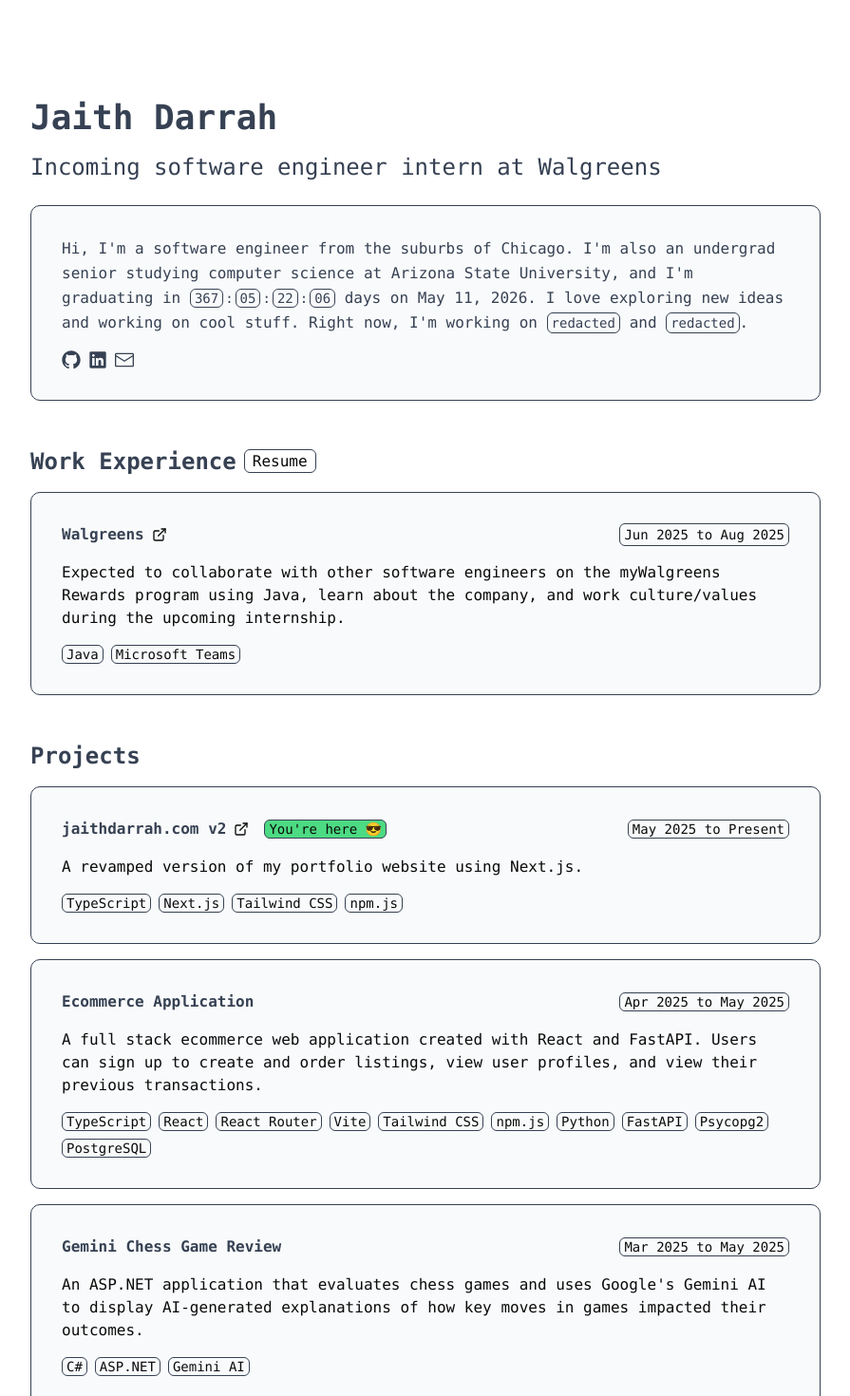
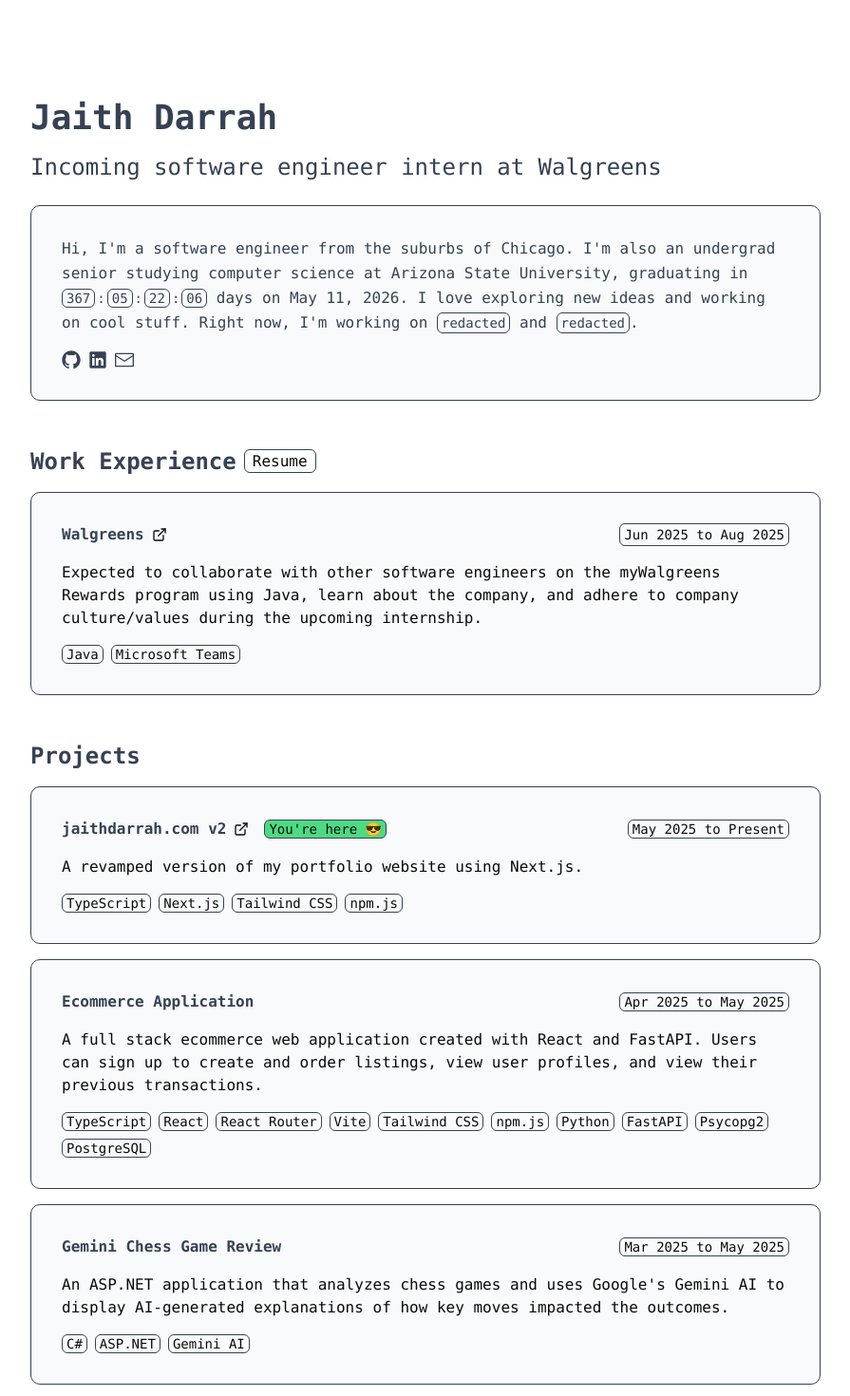
Before and after one commit to AwesomeJaith/jaithdarrah-dot-com-v2, a Next.js app: page / in a window 1280 px wide. Shown: the top 1470 px of the page at 95% size, without its empty margins (192-1087 px from the left). Built offline with nearby package versions, Linux system fonts and the light colour scheme; no server answers.

Commit message:
Improve wording in website copy

```diff
--- a/src/components/jaith-darrah-dot-com-v2/biography.tsx
+++ b/src/components/jaith-darrah-dot-com-v2/biography.tsx
@@ -23,7 +23,7 @@
         <p className="text-gray-700 leading-relaxed">
           Hi, I&apos;m a software engineer from the suburbs of Chicago. I&apos;m
           also an undergrad senior studying computer science at Arizona State
-          University, and I&apos;m graduating in{" "}
+          University, graduating in{" "}
           <span className="inline-flex items-center gap-0.5 text-sm leading-none">
             <span className="rounded-sm border border-gray-700 px-1 py-0.5">
               <TooltipProvider>
--- a/src/data/workModeData.ts
+++ b/src/data/workModeData.ts
@@ -22,7 +22,7 @@
     endDate: new Date("2025-8-1 00:00:00".replace(/-/g, "/")),
     link: "https://www.walgreens.com/",
     description:
-      "Expected to collaborate with other software engineers on the myWalgreens Rewards program using Java, learn about the company, and work culture/values during the upcoming internship.",
+      "Expected to collaborate with other software engineers on the myWalgreens Rewards program using Java, learn about the company, and adhere to company culture/values during the upcoming internship.",
     techStack: ["Java", "Microsoft Teams"],
   },
 ];
@@ -59,7 +59,7 @@
     startDate: new Date("2025-3-1 00:00:00".replace(/-/g, "/")),
     endDate: new Date("2025-5-1 00:00:00".replace(/-/g, "/")),
     description:
-      "An ASP.NET application that evaluates chess games and uses Google's Gemini AI to display AI-generated explanations of how key moves in games impacted their outcomes.",
+      "An ASP.NET application that analyzes chess games and uses Google's Gemini AI to display AI-generated explanations of how key moves impacted the outcomes.",
     techStack: ["C#", "ASP.NET", "Gemini AI"],
   },
   {
```
